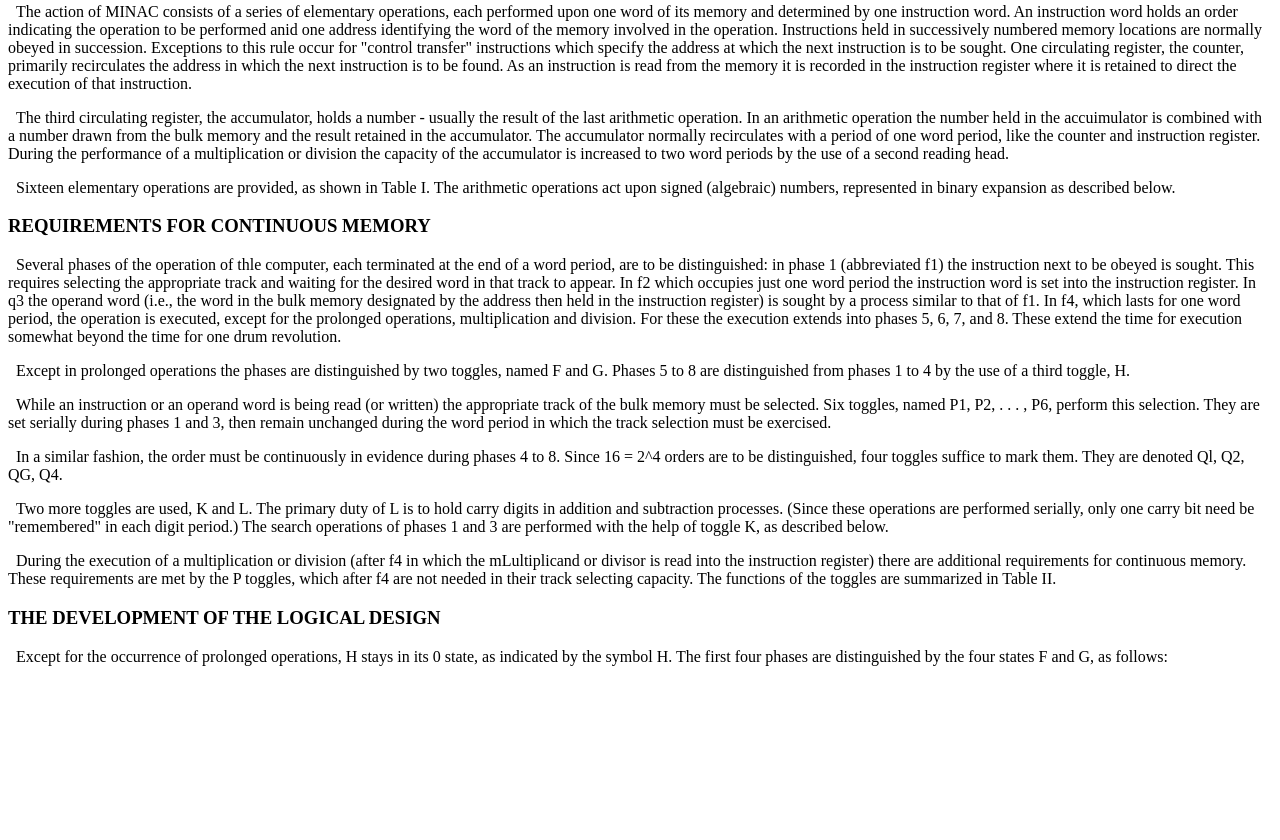
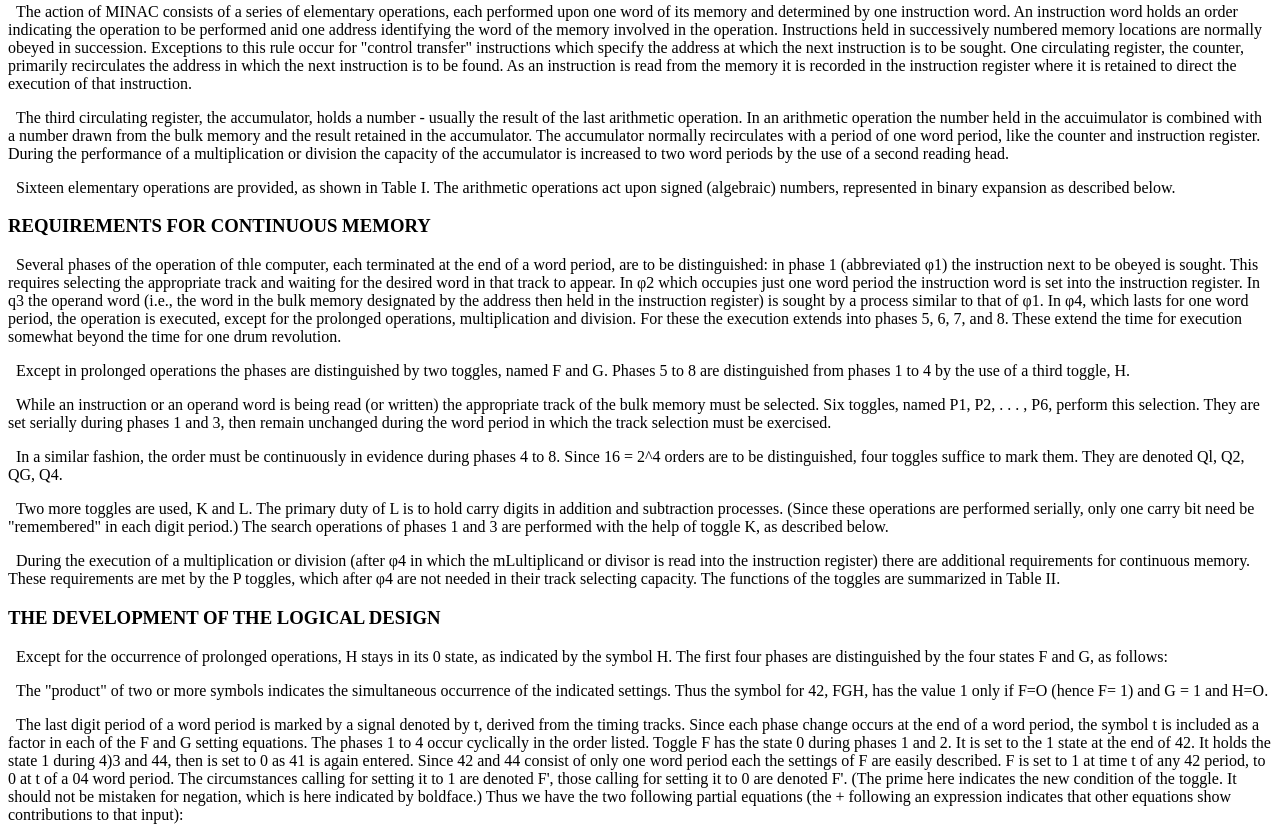
Before and after one commit to Marc-C-Anderson/lgp-30-emu, a website: page public/index.html in a window 1280 px wide. Shown: the part 1043-1883 px from the top of the page. Before the commit the page ends 1725 px from the top, so only its background shows below. Drawn offline with Linux system fonts and the light colour scheme.

Commit message:
added section

```diff
--- a/public/index.html
+++ b/public/index.html
@@ -8,10 +8,6 @@
 </head>
 
 <body>
-	<!-- <h1 id="heading">Hello, World!</h1>
-		<p>This page comes from a static asset stored at `public/index.html` as configured in `wrangler.jsonc`.</p> -->
-
-
 	<h1>1957 IRE TRANSACTIONS ON ELECTRONIC COMPUTERS 5</h1>
 	<h2>The Logical Design of a Simple General Purpose Computer*</h2>
 	<h3>STANLEY P. FRANKELt</h3>
@@ -104,11 +100,11 @@
 	<h3>REQUIREMENTS FOR CONTINUOUS MEMORY</h3>
 
 	<p>&nbsp;&nbsp;Several phases of the operation of thle computer, each terminated at the end of a word period, are to
-		be distinguished: in phase 1 (abbreviated f1) the instruction next to be obeyed is sought. This requires
-		selecting the appropriate track and waiting for the desired word in that track to appear. In f2 which occupies
+		be distinguished: in phase 1 (abbreviated &phi;1) the instruction next to be obeyed is sought. This requires
+		selecting the appropriate track and waiting for the desired word in that track to appear. In &phi;2 which occupies
 		just one word period the instruction word is set into the instruction register. In q3 the operand word (i.e.,
 		the word in the bulk memory designated by the address then held in the instruction register) is sought by a
-		process similar to that of f1. In f4, which lasts for one word period, the operation is executed, except for the
+		process similar to that of &phi;1. In &phi;4, which lasts for one word period, the operation is executed, except for the
 		prolonged operations, multiplication and division. For these the execution extends into phases 5, 6, 7, and 8.
 		These extend the time for execution somewhat beyond the time for one drum revolution.</p>
 	<p>&nbsp;&nbsp;Except in prolonged operations the phases are distinguished by two toggles, named F and G. Phases 5
@@ -124,9 +120,9 @@
 		subtraction processes. (Since these operations are performed serially, only one carry bit need be "remembered"
 		in each digit period.) The search operations of phases 1 and 3 are performed with the help of toggle K, as
 		described below.</p>
-	<p>&nbsp;&nbsp;During the execution of a multiplication or division (after f4 in which the mLultiplicand or divisor
+	<p>&nbsp;&nbsp;During the execution of a multiplication or division (after &phi;4 in which the mLultiplicand or divisor
 		is read into the instruction register) there are additional requirements for continuous memory. These
-		requirements are met by the P toggles, which after f4 are not needed in their track selecting capacity. The
+		requirements are met by the P toggles, which after &phi;4 are not needed in their track selecting capacity. The
 		functions of the toggles are summarized in Table II.</p>
 
 	<h3>THE DEVELOPMENT OF THE LOGICAL DESIGN</h3>
@@ -134,8 +130,19 @@
 	<p>&nbsp;&nbsp;Except for the occurrence of prolonged operations, H stays in its 0 state, as indicated by the symbol
 		H. The first four phases are distinguished by the four states F and G, as follows:</p>
 
+	<p>&nbsp;&nbsp;The "product" of two or more symbols indicates the simultaneous occurrence of the indicated settings.
+		Thus the symbol for 42, FGH, has the value 1 only if F=O (hence F= 1) and G = 1 and H=O.</p>
 
-
+	<p>&nbsp;&nbsp;The last digit period of a word period is marked by a signal denoted by t, derived from the timing
+		tracks. Since each phase change occurs at the end of a word period, the symbol t is included as a factor in each
+		of the F and G setting equations. The phases 1 to 4 occur cyclically in the order listed. Toggle F has the state
+		0 during phases 1 and 2. It is set to the 1 state at the end of 42. It holds the state 1 during 4)3 and 44, then
+		is set to 0 as 41 is again entered. Since 42 and 44 consist of only one word period each the settings of F are
+		easily described. F is set to 1 at time t of any 42 period, to 0 at t of a 04 word period. The circumstances
+		calling for setting it to 1 are denoted F', those calling for setting it to 0 are denoted F'. (The prime here
+		indicates the new condition of the toggle. It should not be mistaken for negation, which is here indicated by
+		boldface.) Thus we have the two following partial equations (the + following an expression indicates that other
+		equations show contributions to that input):</p>
 </body>
 
 </html>
```
Also changed, not shown: 1 other file.
